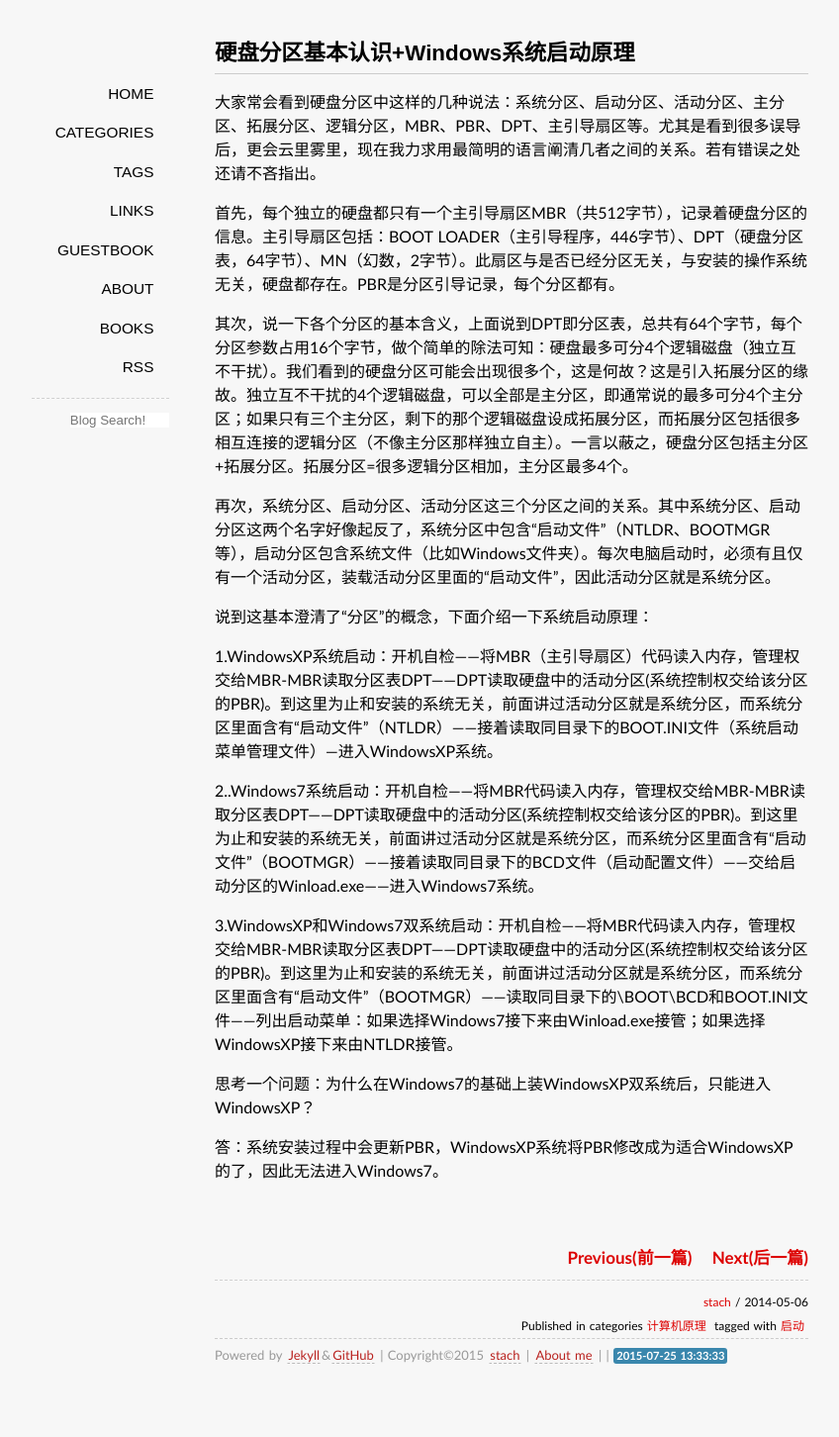
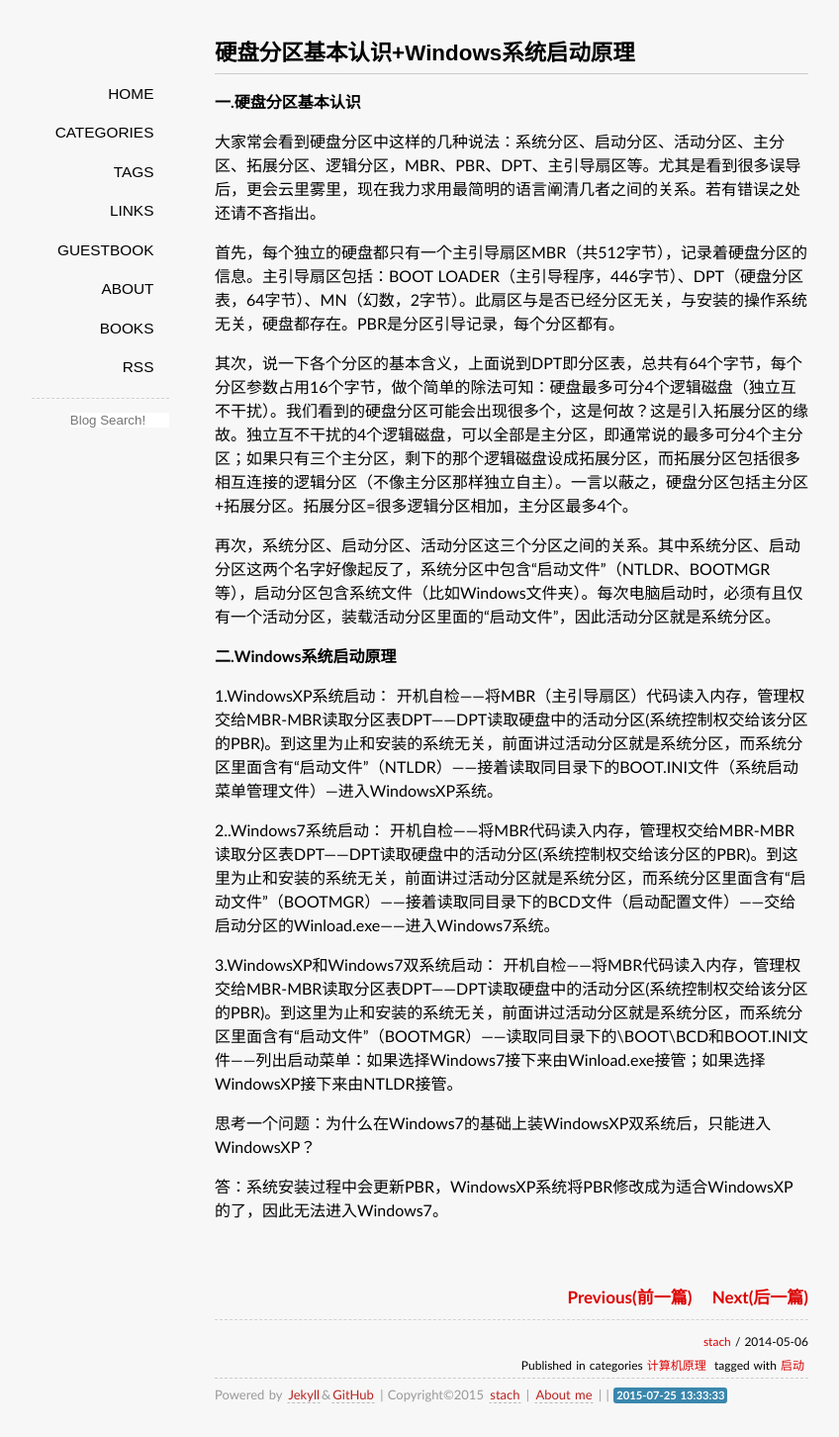
Before and after one commit to hopehook/HopeHook.com, a Jekyll site: the page built from _posts/2015-07-25-DiskAndBootWindows.md, in a window 1280 px wide. Shown: the whole page at 99% size, without its empty margins (123-971 px from the left). Built offline with Jekyll 4.4.1, drawn with Linux system fonts in a browser that asks for light colours; some web fonts are replaced; Markdown is read by kramdown in place of the engine named in the settings; comment, search, counter and statistics services are not loaded; before the commit the page ends 1412 px from its top, so only the background shows below that.

Commit message:
Update 2015-07-25-DiskAndBootWindows.md

```diff
--- a/_posts/2015-07-25-DiskAndBootWindows.md
+++ b/_posts/2015-07-25-DiskAndBootWindows.md
@@ -7,6 +7,8 @@
 tags: 启动
 ---
 
+**一.硬盘分区基本认识**
+
 大家常会看到硬盘分区中这样的几种说法：系统分区、启动分区、活动分区、主分区、拓展分区、逻辑分区，MBR、PBR、DPT、主引导扇区等。尤其是看到很多误导后，更会云里雾里，现在我力求用最简明的语言阐清几者之间的关系。若有错误之处还请不吝指出。
 
 首先，每个独立的硬盘都只有一个主引导扇区MBR（共512字节），记录着硬盘分区的信息。主引导扇区包括：BOOT LOADER（主引导程序，446字节）、DPT（硬盘分区表，64字节）、MN（幻数，2字节）。此扇区与是否已经分区无关，与安装的操作系统无关，硬盘都存在。PBR是分区引导记录，每个分区都有。
@@ -15,13 +17,18 @@
 
 再次，系统分区、启动分区、活动分区这三个分区之间的关系。其中系统分区、启动分区这两个名字好像起反了，系统分区中包含“启动文件”（NTLDR、BOOTMGR等），启动分区包含系统文件（比如Windows文件夹）。每次电脑启动时，必须有且仅有一个活动分区，装载活动分区里面的“启动文件”，因此活动分区就是系统分区。
 
-说到这基本澄清了“分区”的概念，下面介绍一下系统启动原理：
 
-1.WindowsXP系统启动：开机自检——将MBR（主引导扇区）代码读入内存，管理权交给MBR-MBR读取分区表DPT——DPT读取硬盘中的活动分区(系统控制权交给该分区的PBR)。到这里为止和安装的系统无关，前面讲过活动分区就是系统分区，而系统分区里面含有“启动文件”（NTLDR）——接着读取同目录下的BOOT.INI文件（系统启动菜单管理文件）—进入WindowsXP系统。
+**二.Windows系统启动原理**
 
-2..Windows7系统启动：开机自检——将MBR代码读入内存，管理权交给MBR-MBR读取分区表DPT——DPT读取硬盘中的活动分区(系统控制权交给该分区的PBR)。到这里为止和安装的系统无关，前面讲过活动分区就是系统分区，而系统分区里面含有“启动文件”（BOOTMGR）——接着读取同目录下的BCD文件（启动配置文件）——交给启动分区的Winload.exe——进入Windows7系统。
+1.WindowsXP系统启动：
+开机自检——将MBR（主引导扇区）代码读入内存，管理权交给MBR-MBR读取分区表DPT——DPT读取硬盘中的活动分区(系统控制权交给该分区的PBR)。到这里为止和安装的系统无关，前面讲过活动分区就是系统分区，而系统分区里面含有“启动文件”（NTLDR）——接着读取同目录下的BOOT.INI文件（系统启动菜单管理文件）—进入WindowsXP系统。
 
-3.WindowsXP和Windows7双系统启动：开机自检——将MBR代码读入内存，管理权交给MBR-MBR读取分区表DPT——DPT读取硬盘中的活动分区(系统控制权交给该分区的PBR)。到这里为止和安装的系统无关，前面讲过活动分区就是系统分区，而系统分区里面含有“启动文件”（BOOTMGR）——读取同目录下的\BOOT\BCD和BOOT.INI文件——列出启动菜单：如果选择Windows7接下来由Winload.exe接管；如果选择WindowsXP接下来由NTLDR接管。
+2..Windows7系统启动：
+开机自检——将MBR代码读入内存，管理权交给MBR-MBR读取分区表DPT——DPT读取硬盘中的活动分区(系统控制权交给该分区的PBR)。到这里为止和安装的系统无关，前面讲过活动分区就是系统分区，而系统分区里面含有“启动文件”（BOOTMGR）——接着读取同目录下的BCD文件（启动配置文件）——交给启动分区的Winload.exe——进入Windows7系统。
+
+3.WindowsXP和Windows7双系统启动：
+开机自检——将MBR代码读入内存，管理权交给MBR-MBR读取分区表DPT——DPT读取硬盘中的活动分区(系统控制权交给该分区的PBR)。到这里为止和安装的系统无关，前面讲过活动分区就是系统分区，而系统分区里面含有“启动文件”（BOOTMGR）——读取同目录下的\BOOT\BCD和BOOT.INI文件——列出启动菜单：如果选择Windows7接下来由Winload.exe接管；如果选择WindowsXP接下来由NTLDR接管。
+
 
 思考一个问题：为什么在Windows7的基础上装WindowsXP双系统后，只能进入WindowsXP？
 
```
